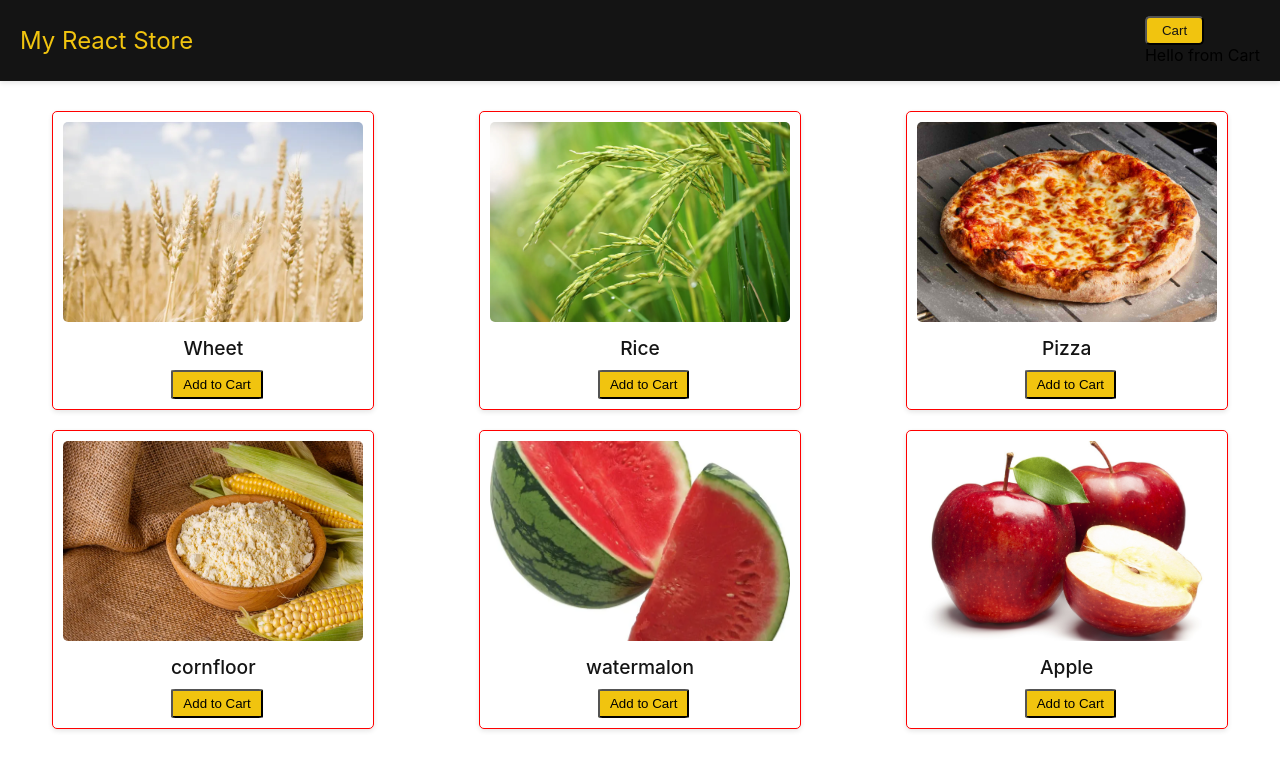
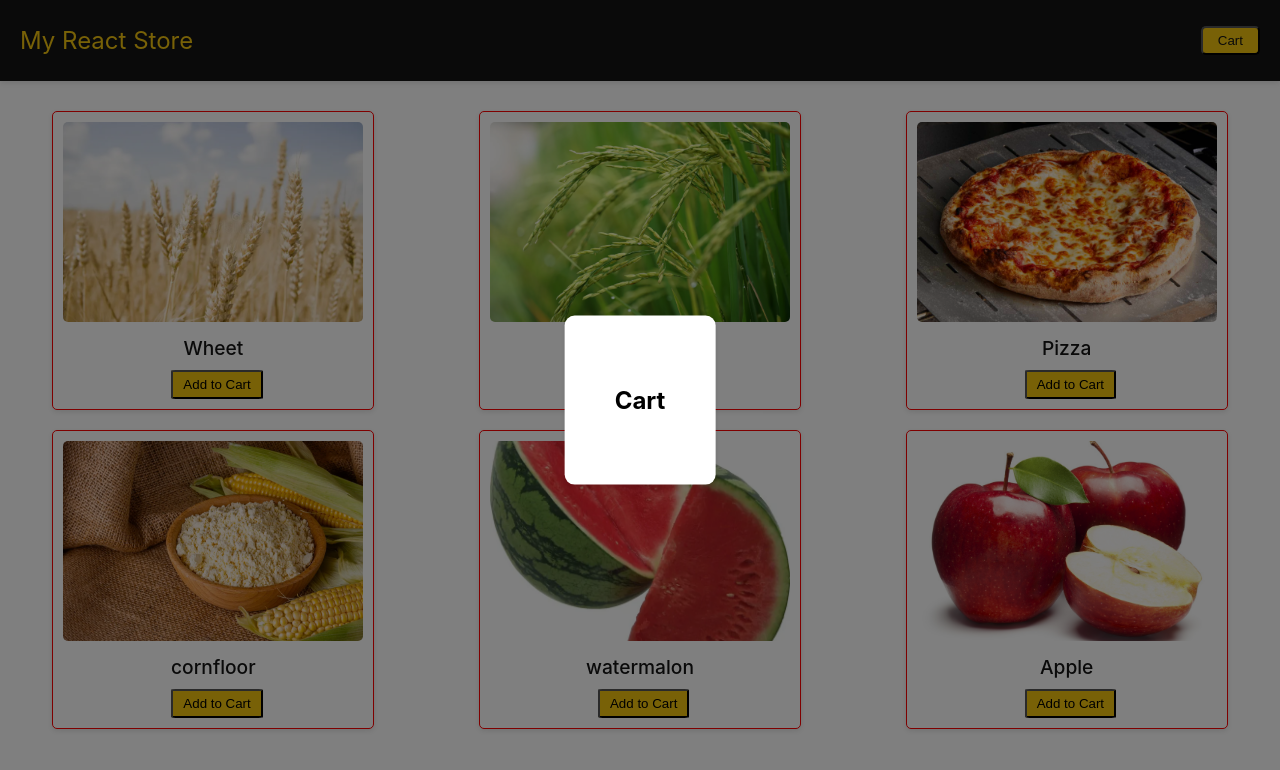
Before and after one commit to MEHTAUDIT/E-commerce, a React (Create React App) app: page / in a window 1280 px wide. Both pictures are taken after a click on the button "Cart". Shown: the top 770 px of the page. Built offline with nearby package versions, Linux system fonts and the light colour scheme.

Commit message:
card updated

```diff
--- a/src/App.js
+++ b/src/App.js
@@ -1,11 +1,31 @@
 import Header from "./components/Header/header";
 import Products from "./components/Products/products";
+import { useState } from "react";
+import Cart from "./components/Cart/cart";
 
 function App() {
+  const [showcart, setshowcart] = useState(false);
+  const [cartitem, setcartitem] = useState([]);
+
+  function addtocart(name){
+
+    const newcartitem = [...cartitem,{name:name}];
+    setcartitem(newcartitem);
+  }
+
+  function opencart() {
+    setshowcart(true);
+  }
+
+  function closecart() {
+    setshowcart(false);
+  }
+
   return (
     <div>
-      <Header />
-      <Products />
+      <Header opencart={opencart} />
+      <Products addtocart={addtocart}/>
+      <Cart showcart={showcart} closecart={closecart} cartitem={cartitem} addtocart={addtocart}/>
     </div>
   );
 }
--- /dev/null
+++ b/src/components/Cart/cart.js
@@ -0,0 +1,32 @@
+import Modal from "../Modal/modal";
+import "./cart.css";
+
+function CartItem({name,id,image}){
+    return (
+        <div className="cart-item">
+            {console.log(image)}
+            <div className="cart-item-image">
+                <img src={require(`../../images/${image}`)} alt="product" />
+            </div>
+            <div className="cart-item-info">
+                <div className="cart-item-name">{name}</div>
+            </div>
+        </div>
+    );
+}
+
+function Cart({showcart,closecart,cartitem}){
+
+    return (
+    <Modal showcart={showcart} closecart={closecart}>
+        <div className="cart-heading"><h2>Cart</h2></div>
+        {console.log(cartitem.length)}
+        {cartitem.map((item) => (
+            <CartItem key={item.name} name={item.name} id={item.id} image={item.image}/>
+        ))}
+
+    </Modal>
+    );
+}
+
+export default Cart;
--- a/src/components/Header/header.js
+++ b/src/components/Header/header.js
@@ -1,17 +1,7 @@
 import "./header.css";
-import { useState } from "react";
-import Modal from "../Modal/modal";
+import "../Modal/modal.css";
 
-function Header() {
-  const [showcart, setshowcart] = useState(false);
-
-  function opencart() {
-    setshowcart(true);
-  }
-
-  function closecart() {
-    setshowcart(false);
-  }
+function Header({ opencart}) {
 
   return (
     <div className="header">
@@ -20,9 +10,6 @@ function Header() {
         <button className="yellow-button" onClick={opencart}>
           Cart
         </button>
-
-        <Modal showcart={showcart} closecart={closecart}>Hello from Cart</Modal>
-
       </div>
     </div>
   );
--- a/src/components/Modal/modal.js
+++ b/src/components/Modal/modal.js
@@ -7,7 +7,7 @@ function Modal({showcart,closecart,children}) {
   return (
 
     <div className="backdrop" onClick={closecart}>
-    <div className="modal">{children}</div>
+    <div className="modal" onClick={(event)=>{event.stopPropagation()}}>{children}</div>
   </div>
 
   );
--- a/src/components/Products/products.js
+++ b/src/components/Products/products.js
@@ -1,22 +1,23 @@
 import product_data from '../../data/MOCK_DATA.json';
 import './product.css';
+import React from 'react';
 
-function Product({id,image,name}){
+function Product({id,image,name,addtocart}){
     return (
-        <div className="product-card" key={id}>
+        <div className="product-card">
             <img src={require(`../../images/${image}`)} alt="product" />
             <div className="product-name">{name}</div>
-            <button className="product-name-button">Add to Cart</button>
+            <button className="product-name-button" onClick={()=>addtocart(name)}>Add to Cart</button>
         </div>
     );
 }
 
-function products(){
+function products({addtocart}){
     return (
         <div className="products-container">
         {
             product_data.map((product) => (
-                <Product key={product.id} id={product.id} image={product.image} name={product.name} />
+                <Product key={product.id} id={product.id} image={product.image} name={product.name} addtocart={addtocart}/>
             ))
         }
         </div>
```
Also changed, not shown: src/components/Cart/cart.css (added).
